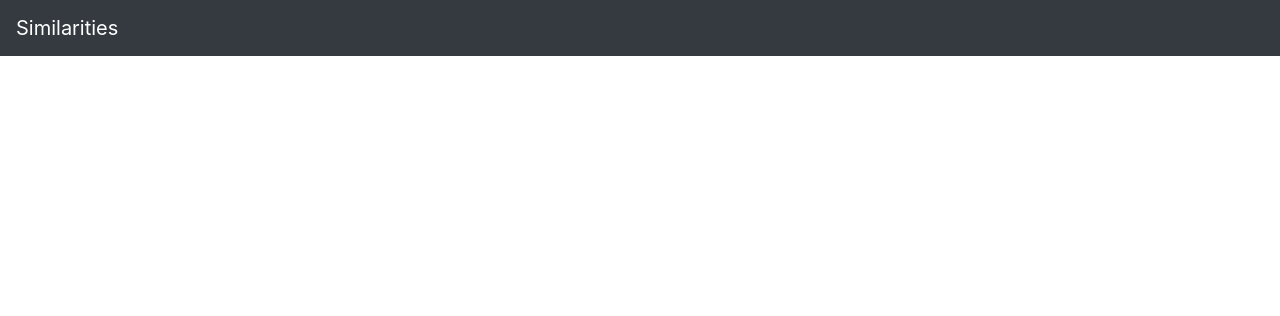
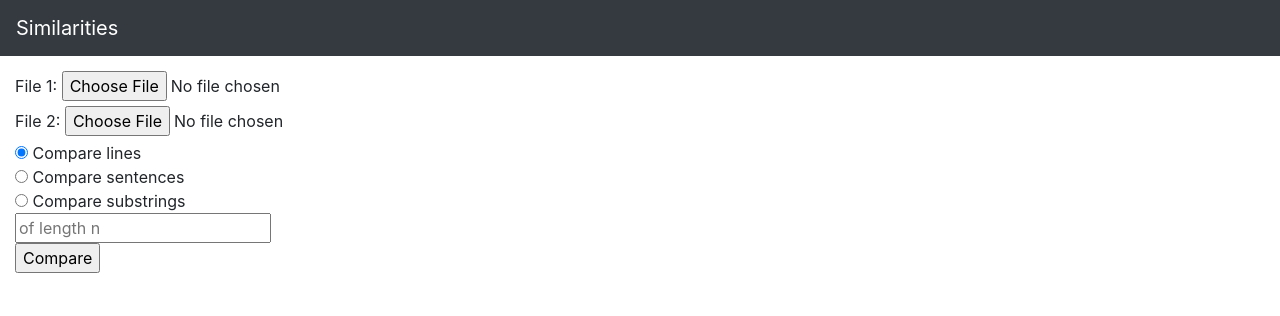
Before and after one commit to ulaurent/pset-6, a Flask app: page / in a window 1280 px wide. Shown: the top 316 px of the page. Run offline with Flask 2, Linux system fonts and the light colour scheme; some libraries are stand-ins or nearby versions.

Commit message:
front end changes

```diff
--- a/similarities/similarities/templates/index.html
+++ b/similarities/similarities/templates/index.html
@@ -4,9 +4,15 @@
 
     <div class="col">
         <form action="/compare" enctype="multipart/form-data" method="post">
-
-            <!-- TODO -->
-
+            <label for="file1">File 1: </label>
+            <input type="file" name="file1" accept="text/*"> <br/>
+            <label for="file2">File 2: </label>
+            <input type="file" name="file2" accept="text/*"> <br/>
+            <input type="radio" name="algorithm" value="lines" checked/> Compare lines<br/>
+            <input type="radio" name="algorithm" value="sentences"/> Compare sentences<br/>
+            <input type="radio" name="algorithm" value="substrings"/> Compare substrings<br/>
+                <input type="number" name="length" placeholder="of length n" min="1"> <br/>
+            <input type="submit" value="Compare">
         </form>
     </div>
 
```
